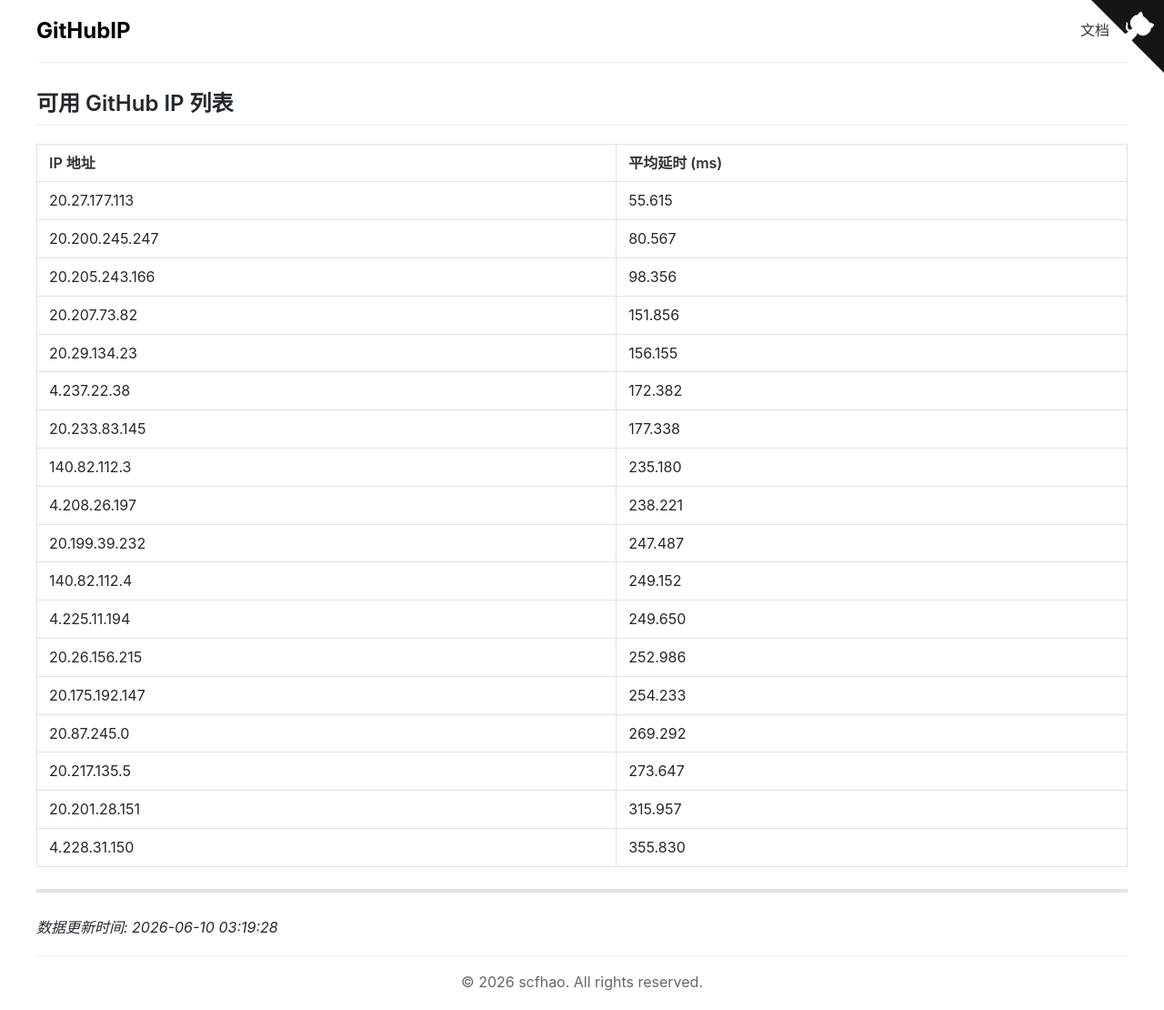
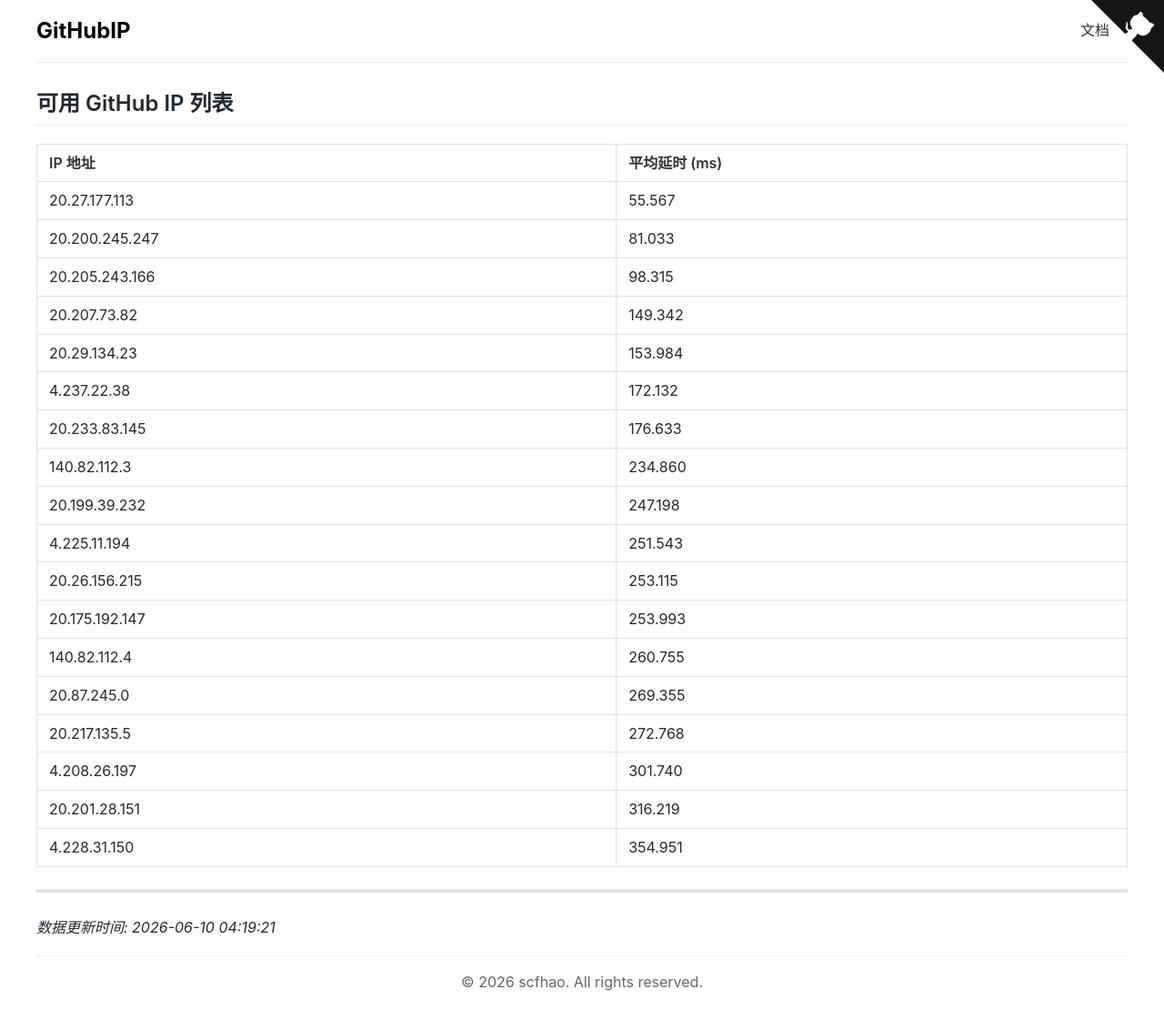
Before and after one commit to scfhao/GitHubIP, a Jekyll site: the page built from index.md, in a window 1280 px wide. Shown: the whole page at 91% size. Built offline with Jekyll 4.4.1, drawn with Linux system fonts in a browser that asks for light colours.

Commit message:
自动脚本执行 - 2026-06-10 04:19:21

```diff
--- a/index.md
+++ b/index.md
@@ -1,32 +1,32 @@
 ---
 layout: home
 title: GitHub IP 列表
-date: 2026-06-10 03:19:28
+date: 2026-06-10 04:19:21
 ---
 
 ## 可用 GitHub IP 列表
 
 | IP 地址 | 平均延时 (ms) |
 |---------|--------------|
-| 20.27.177.113 | 55.615 |
-| 20.200.245.247 | 80.567 |
-| 20.205.243.166 | 98.356 |
-| 20.207.73.82 | 151.856 |
-| 20.29.134.23 | 156.155 |
-| 4.237.22.38 | 172.382 |
-| 20.233.83.145 | 177.338 |
-| 140.82.112.3 | 235.180 |
-| 4.208.26.197 | 238.221 |
-| 20.199.39.232 | 247.487 |
-| 140.82.112.4 | 249.152 |
-| 4.225.11.194 | 249.650 |
-| 20.26.156.215 | 252.986 |
-| 20.175.192.147 | 254.233 |
-| 20.87.245.0 | 269.292 |
-| 20.217.135.5 | 273.647 |
-| 20.201.28.151 | 315.957 |
-| 4.228.31.150 | 355.830 |
+| 20.27.177.113 | 55.567 |
+| 20.200.245.247 | 81.033 |
+| 20.205.243.166 | 98.315 |
+| 20.207.73.82 | 149.342 |
+| 20.29.134.23 | 153.984 |
+| 4.237.22.38 | 172.132 |
+| 20.233.83.145 | 176.633 |
+| 140.82.112.3 | 234.860 |
+| 20.199.39.232 | 247.198 |
+| 4.225.11.194 | 251.543 |
+| 20.26.156.215 | 253.115 |
+| 20.175.192.147 | 253.993 |
+| 140.82.112.4 | 260.755 |
+| 20.87.245.0 | 269.355 |
+| 20.217.135.5 | 272.768 |
+| 4.208.26.197 | 301.740 |
+| 20.201.28.151 | 316.219 |
+| 4.228.31.150 | 354.951 |
 
 ---
 
-*数据更新时间: 2026-06-10 03:19:28*
+*数据更新时间: 2026-06-10 04:19:21*
```
